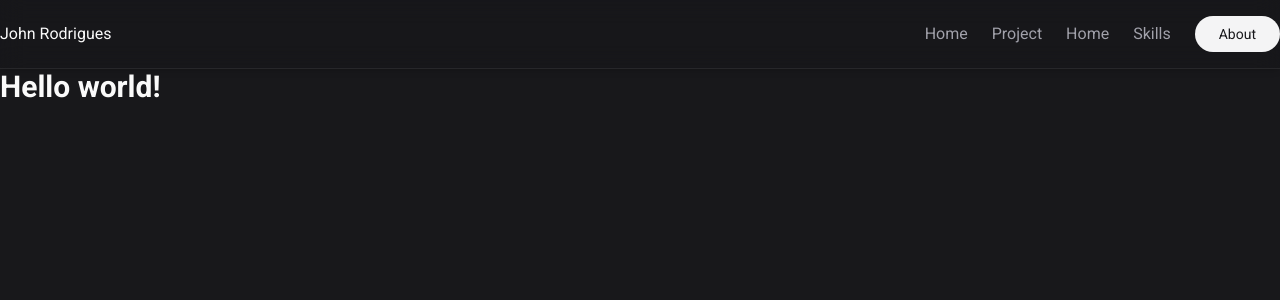
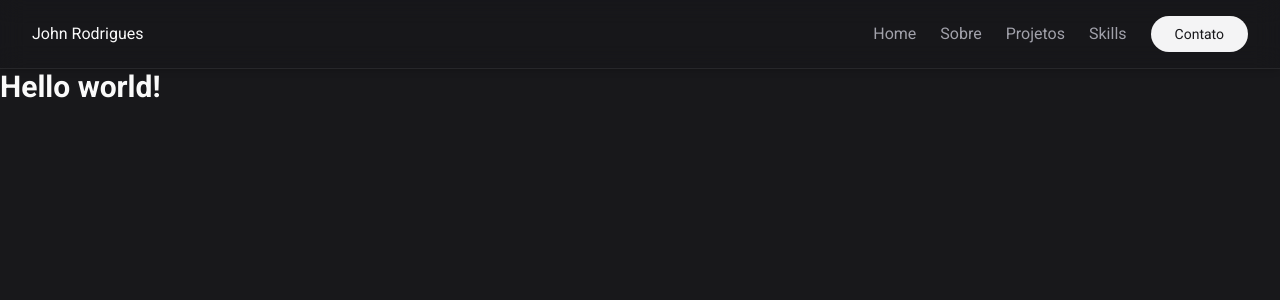
Before and after one commit to johnrodrigues008/My-Portfolio, a Next.js app: page / in a window 1280 px wide. Shown: the top 300 px of the page. Built offline with nearby package versions, Linux system fonts and the light colour scheme.

Commit message:
Navegação criada.
Signed-off-by: John Rodrigues <john.rodrigues008@gmail.com>

```diff
--- a/package.json
+++ b/package.json
@@ -13,6 +13,7 @@
     "next": "14.0.4",
     "react": "^18",
     "react-dom": "^18",
+    "react-icons": "^4.12.0",
     "tailwind-merge": "^2.2.0"
   },
   "devDependencies": {
--- a/src/components/Navigation.tsx
+++ b/src/components/Navigation.tsx
@@ -1,30 +1,63 @@
+"use client"
+
 import { navMenuList } from "@/data/NavigationData";
 import { CustomLink } from "./CustomLink";
-import { title } from "process";
+import { RiMenu3Fill } from "react-icons/ri";
+import { cn } from "@/utils/helper";
+import { useState, useEffect } from "react";
+import { MdOutlineClose } from "react-icons/md";
+
 
 export function Navigation(){
+
+      const [isNavOpen, setNavOpen] = useState(false);
+
+      useEffect(() => {
+            const overflowValue = isNavOpen ? "hidden" : "auto"
+            document.body.style.overflow = overflowValue;
+      }, [isNavOpen]);
+
+
   return (
     <nav className="py-4 border-b border-zinc-800 shadow-md sticky top-0 z-10 bg-zinc-900/20 backdrop-blur-md">
-      <div className="max-w-7xl mx-auto flex justify-between items-center">
+      <div className="max-w-7xl mx-auto px-4 md:px-8 flex justify-between items-center">
         <p>John Rodrigues</p>
-            <div>
-                  <ul className="flex items-center gap-6">
-                        {navMenuList.map(({title, href}, index) => {
+        <div
+            className="md:hidden cursor-pointer"
+            onClick={() => setNavOpen((prevState) => !prevState)}
+            >
+            {isNavOpen ? (
+                  <MdOutlineClose className="text-2xl"/>
+
+                  ) : (
+                  <RiMenu3Fill className="text-2xl"/>
+            )}
+        </div>
+
+        <div className={cn("max-md:fixed max-md:top-[57px] max-md:py-10 max-md:left-0 max-md:w-full max-md:min-h-screen max-md:bg-zinc-900/90 max-md:backdrop-blur-lg", !isNavOpen && "max-md:hidden")}>
+
+          <ul className="flex items-center flex-col md:flex-row gap-6">
+            {navMenuList.map(({ title, href }, index) => {
               const isLastElement = index === navMenuList.length - 1;
               return (
                 <li key={href}>
                   <CustomLink
                     href={href}
                     linkType={isLastElement ? "primary" : "link"}
+                    onClick={() => {
+                        if(isNavOpen){
+                              setNavOpen(false)
+                        }
+                    }}
                   >
                     {title}
                   </CustomLink>
                 </li>
-                              )
+              );
             })}
           </ul>
         </div>
       </div>
     </nav>
-  )
+  );
 }
--- a/src/data/NavigationData.ts
+++ b/src/data/NavigationData.ts
@@ -4,20 +4,19 @@ export const navMenuList = [
     href: "#home",
   },
   {
-    title: "Project",
-    href: "#project",
+    title: "Sobre",
+    href: "#about",
   },
   {
-    title: "Home",
-    href: "#home",
+    title: "Projetos",
+    href: "#project",
   },
   {
     title: "Skills",
     href: "#skills",
   },
   {
-    title: "About",
-    href: "#about",
+    title: "Contato",
+    href: "#contact",
   },
-
 ];
```
Also changed, not shown: 1 other file (tests, documents, lock files or other folders). Lines whose indentation alone changed are shown as unchanged.
